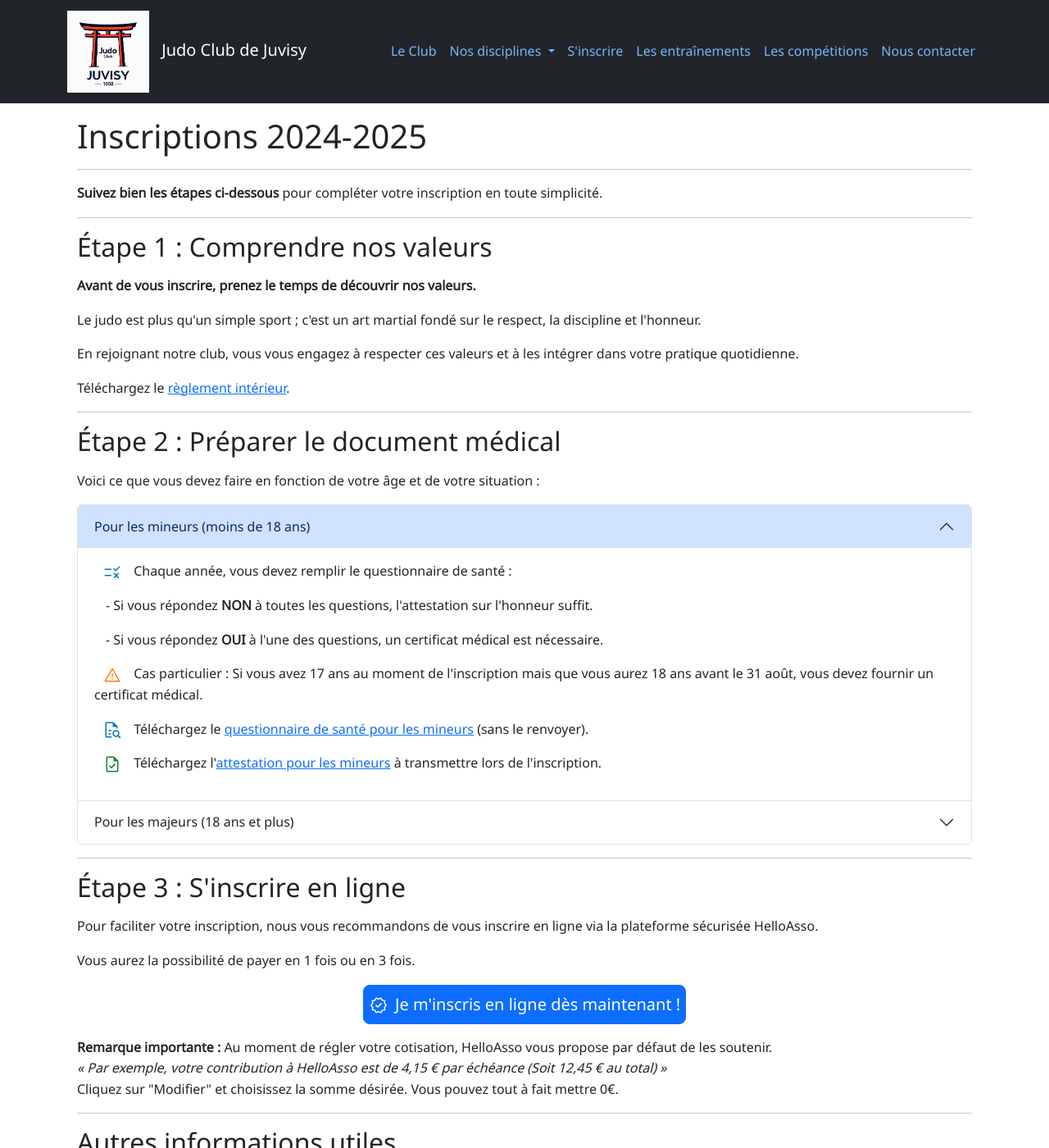
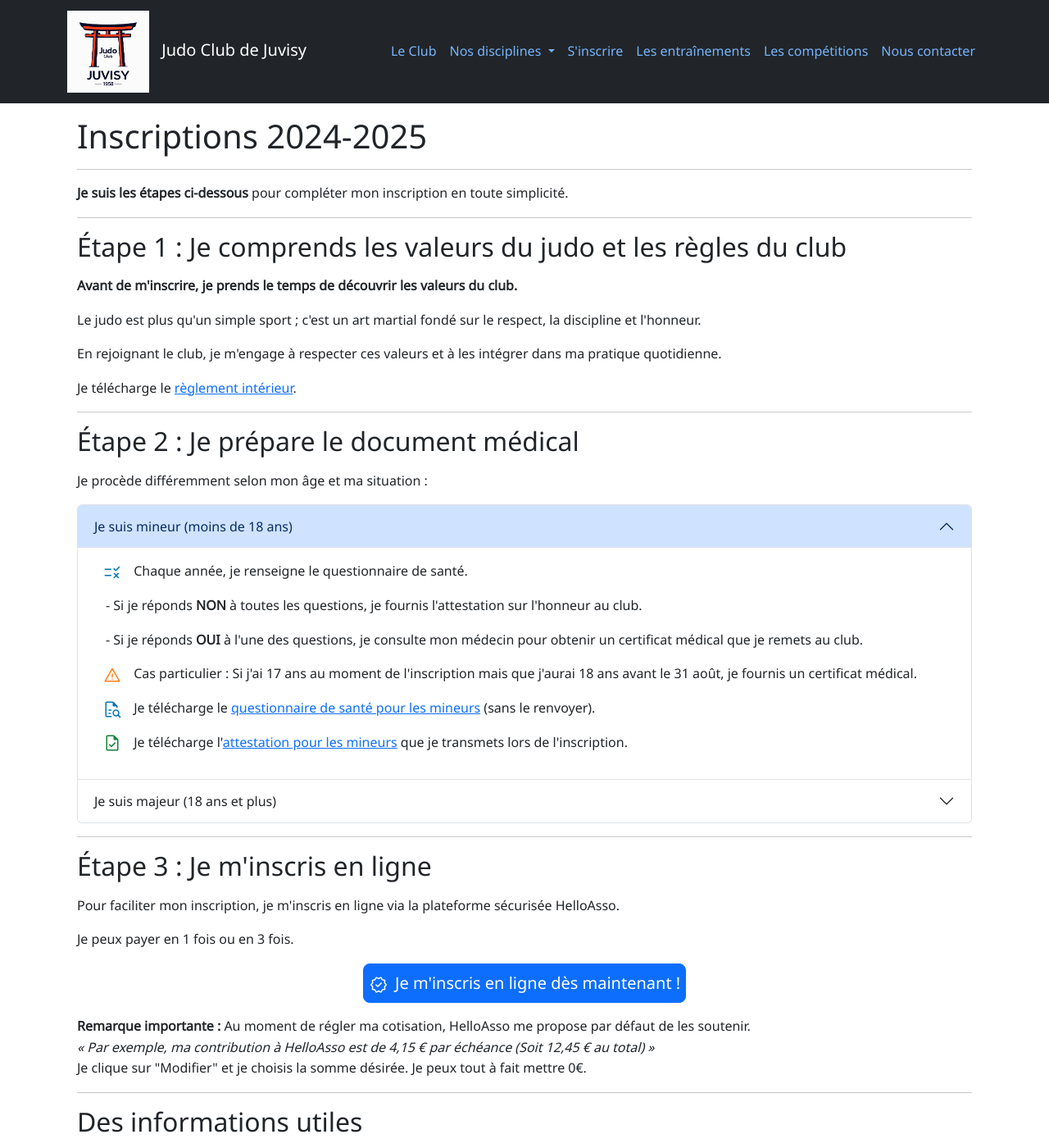
Before and after one commit to JudoClubJuvisy/website2, a Jekyll site: the page built from inscription.html, in a window 1280 px wide and 1400 px high. Shown: the whole window at 82% size. Built offline with Jekyll 4.4.1, drawn with Linux system fonts in a browser that asks for light colours; some of the changed text lies outside the part shown.

Commit message:
Mise à jour de la page inscription
simplification de la page. plus d'explications sur les cotisations et les remises

```diff
--- a/inscription.html
+++ b/inscription.html
@@ -11,25 +11,25 @@
     <hr>
 
     <!-- Introduction sur la procédure d'inscription -->
-    <p><strong>Suivez bien les étapes ci-dessous</strong> pour compléter votre inscription en toute simplicité.</p>
+    <p><strong>Je suis les étapes ci-dessous</strong> pour compléter mon inscription en toute simplicité.</p>
 
     <hr>
 
     <!-- Étape 1 : Connaître les valeurs du club -->
-    <h2>Étape 1 : Comprendre nos valeurs</h2>
+    <h2>Étape 1 : Je comprends les valeurs du judo et les règles du club</h2>
 
-    <p><strong>Avant de vous inscrire, prenez le temps de découvrir nos valeurs.</strong></p>
+    <p><strong>Avant de m'inscrire, je prends le temps de découvrir les valeurs du club.</strong></p>
     <p>Le judo est plus qu'un simple sport ; c'est un art martial fondé sur le respect, la discipline et l'honneur.</p>
-    <p>En rejoignant notre club, vous vous engagez à respecter ces valeurs et à les intégrer dans votre pratique quotidienne.</p>
+    <p>En rejoignant le club, je m'engage à respecter ces valeurs et à les intégrer dans ma pratique quotidienne.</p>
 
-    <p>Téléchargez le <a href="{{ '/assets/files/reglement_interieur.pdf' | relative_url }}" aria-label="Télécharger le règlement intérieur du Judo Club de Juvisy">règlement intérieur</a>.</p>
+    <p>Je télécharge le <a href="{{ '/assets/files/reglement_interieur.pdf' | relative_url }}" aria-label="Télécharger le règlement intérieur du Judo Club de Juvisy">règlement intérieur</a>.</p>
 
     <hr>
 
     <!-- Étape 2 : Documents médicaux -->
-    <h2>Étape 2 : Préparer le document médical</h2>
+    <h2>Étape 2 : Je prépare le document médical</h2>
 
-    <p>Voici ce que vous devez faire en fonction de votre âge et de votre situation :</p>
+    <p>Je procède différemment selon mon âge et ma situation :</p>
 
     <div class="accordion" id="medicalDocumentsAccordion">
 
@@ -37,28 +37,28 @@
         <div class="accordion-item">
             <h3 class="accordion-header" id="headingMinors">
                 <button class="accordion-button" type="button" data-bs-toggle="collapse" data-bs-target="#collapseMinors" aria-expanded="true" aria-controls="collapseMinors">
-                    Pour les mineurs (moins de 18 ans)
+                    Je suis mineur (moins de 18 ans)
                 </button>
             </h3>
             <div id="collapseMinors" class="accordion-collapse collapse show" aria-labelledby="headingMinors" data-bs-parent="#medicalDocumentsAccordion">
                 <div class="accordion-body">
                     <p>
                         <img src="{{ '/assets/icons/rule_24dp_5F6368_FILL0_wght300_GRAD0_opsz24.svg' | relative_url }}" alt="Icône de diagnostic" class="icon icon-blue">
-                        Chaque année, vous devez remplir le questionnaire de santé :
+                        Chaque année, je renseigne le questionnaire de santé.
                     </p>
-                    <p class="indent-response">- Si vous répondez <strong>NON</strong> à toutes les questions, l'attestation sur l'honneur suffit.</p>
-                    <p class="indent-response">- Si vous répondez <strong>OUI</strong> à l'une des questions, un certificat médical est nécessaire.</p>
+                    <p class="indent-response">- Si je réponds <strong>NON</strong> à toutes les questions, je fournis l'attestation sur l'honneur au club.</p>
+                    <p class="indent-response">- Si je réponds <strong>OUI</strong> à l'une des questions, je consulte mon médecin pour obtenir un certificat médical que je remets au club.</p>
                     <p>
                         <img src="{{ '/assets/icons/warning_24dp_5F6368_FILL0_wght300_GRAD0_opsz24.svg' | relative_url }}" alt="Icône d'avertissement" class="icon icon-orange">
-                        Cas particulier : Si vous avez 17 ans au moment de l'inscription mais que vous aurez 18 ans avant le 31 août, vous devez fournir un certificat médical.
+                        Cas particulier : Si j'ai 17 ans au moment de l'inscription mais que j'aurai 18 ans avant le 31 août, je fournis un certificat médical.
                     </p>
                     <p>
                         <img src="{{ '/assets/icons/quick_reference_all_24dp_5F6368_FILL0_wght300_GRAD0_opsz24.svg' | relative_url }}" alt="Icône de référence rapide" class="icon icon-blue">
-                        Téléchargez le <a href="https://www.ffjudo.com/uploads/elfinder/ACTUALITES/2023/ACTU%20TERRITOIRES/QUESTIONNAIRE%20ETAT%20DE%20SANTE%20DU%20SPORTIF%20MINEUR.pdf" target="_blank" aria-label="Télécharger le questionnaire de santé pour les mineurs, ouvre un nouvel onglet">questionnaire de santé pour les mineurs</a> (sans le renvoyer).
+                        Je télécharge le <a href="https://www.ffjudo.com/uploads/elfinder/ACTUALITES/2023/ACTU%20TERRITOIRES/QUESTIONNAIRE%20ETAT%20DE%20SANTE%20DU%20SPORTIF%20MINEUR.pdf" target="_blank" aria-label="Télécharger le questionnaire de santé pour les mineurs, ouvre un nouvel onglet">questionnaire de santé pour les mineurs</a> (sans le renvoyer).
                     </p>
                     <p>
                         <img src="{{ '/assets/icons/task_24dp_5F6368_FILL0_wght300_GRAD0_opsz24.svg' | relative_url }}" alt="Icône de tâche" class="icon icon-green">
-                        Téléchargez l'<a href="https://www.ffjudo.com/uploads/elfinder/ACTUALITES/2023/DIVERS/ATTESTATION%20questionnaire%20sant%C3%A9%20SPORT%20mineurs.pdf" target="_blank" aria-label="Télécharger l'attestation pour les mineurs, ouvre un nouvel onglet">attestation pour les mineurs</a> à transmettre lors de l'inscription.
+                        Je télécharge l'<a href="https://www.ffjudo.com/uploads/elfinder/ACTUALITES/2023/DIVERS/ATTESTATION%20questionnaire%20sant%C3%A9%20SPORT%20mineurs.pdf" target="_blank" aria-label="Télécharger l'attestation pour les mineurs, ouvre un nouvel onglet">attestation pour les mineurs</a> que je transmets lors de l'inscription.
                     </p>
                 </div>
             </div>
@@ -68,34 +68,34 @@
         <div class="accordion-item">
             <h3 class="accordion-header" id="headingAdults">
                 <button class="accordion-button collapsed" type="button" data-bs-toggle="collapse" data-bs-target="#collapseAdults" aria-expanded="false" aria-controls="collapseAdults">
-                    Pour les majeurs (18 ans et plus)
+                    Je suis majeur (18 ans et plus)
                 </button>
             </h3>
             <div id="collapseAdults" class="accordion-collapse collapse" aria-labelledby="headingAdults" data-bs-parent="#medicalDocumentsAccordion">
                 <div class="accordion-body">
                     <p>
                         <img src="{{ '/assets/icons/stethoscope_24dp_5F6368_FILL0_wght300_GRAD0_opsz24.svg' | relative_url }}" alt="Icône de stéthoscope" class="icon icon-green">
-                        Première inscription : Fournissez un certificat médical datant de moins d'un an.
+                        Pour ma première inscription, je fournis un certificat médical datant de moins d'un an.
                     </p>
                     <p>
                         <img src="{{ '/assets/icons/diagnosis_24dp_5F6368_FILL0_wght300_GRAD0_opsz24.svg' | relative_url }}" alt="Icône de diagnostic" class="icon icon-blue">
-                        Déjà licencié : Remplissez le questionnaire de santé :
+                        Si je suis déjà licencié, je remplis le questionnaire de santé.
                     </p>
-                    <p class="indent-response">- Si vous répondez <strong>NON</strong> à toutes les questions, l'attestation sur l'honneur suffit.</p>
-                    <p class="indent-response">- Si vous répondez <strong>OUI</strong> à l'une des questions, un certificat médical est nécessaire.</p>
+                    <p class="indent-response">- Si je réponds <strong>NON</strong> à toutes les questions, je fournis l'attestation sur l'honneur au club.</p>
+                    <p class="indent-response">- Si je réponds <strong>OUI</strong> à l'une des questions, je consulte mon médecin pour obtenir un certificat médical que je remets au club.</p>
                     <p>
                         <img src="{{ '/assets/icons/warning_24dp_5F6368_FILL0_wght300_GRAD0_opsz24.svg' | relative_url }}" alt="Icône d'avertissement" class="icon icon-orange">
-                        Cas particuliers : Si vous avez 30, 35, 40 ans... entre le 1er septembre et le 31 août de l'année suivante, vous devez fournir un certificat médical.
+                        Cas particulier : Si j'ai 30, 35, 40 ans... entre le 1er septembre et le 31 août de l'année suivante, je fournis un certificat médical.
                     </p>
                     <p>
                         <img src="{{ '/assets/icons/quick_reference_all_24dp_5F6368_FILL0_wght300_GRAD0_opsz24.svg' | relative_url }}" alt="Icône de référence rapide" class="icon icon-blue">
-                        Téléchargez le <a href="https://www.formulaires.service-public.fr/gf/cerfa_15699.do" target="_blank" aria-label="Télécharger le questionnaire de santé pour les majeurs, ouvre un nouvel onglet">questionnaire de santé pour les majeurs</a> (sans le renvoyer).
+                        Je télécharge le <a href="https://www.formulaires.service-public.fr/gf/cerfa_15699.do" target="_blank" aria-label="Télécharger le questionnaire de santé pour les majeurs, ouvre un nouvel onglet">questionnaire de santé pour les majeurs</a> (sans le renvoyer).
                     </p>
                     <p>
                         <img src="{{ '/assets/icons/task_24dp_5F6368_FILL0_wght300_GRAD0_opsz24.svg' | relative_url }}" alt="Icône de tâche" class="icon icon-green">
-                        Téléchargez l'<a href="https://www.ffjudo.com/uploads/elfinder/ACTUALITES/2023/DIVERS/ATTESTATION%20QS%20sport%20majeur.pdf" target="_blank" aria-label="Télécharger l'attestation pour les majeurs, ouvre un nouvel onglet">attestation pour les majeurs</a> à transmettre lors de l'inscription.
+                        Je télécharge l'<a href="https://www.ffjudo.com/uploads/elfinder/ACTUALITES/2023/DIVERS/ATTESTATION%20QS%20sport%20majeur.pdf" target="_blank" aria-label="Télécharger l'attestation pour les majeurs, ouvre un nouvel onglet">attestation pour les majeurs</a> que je transmets lors de l'inscription.
                     </p>
-                    <p>Pour les compétitions adultes, vous devez fournir un certificat médical de moins de 6 mois comportant la mention autorisant la pratique du judo en compétition.</p>
+                    <p>Pour les compétitions adultes, je fournis un certificat médical de moins de 6 mois comportant la mention autorisant la pratique du judo en compétition.</p>
                 </div>
             </div>
         </div>
@@ -105,10 +105,10 @@
     <hr>
 
     <!-- Étape 3 : Inscription en ligne -->
-    <h2>Étape 3 : S'inscrire en ligne</h2>
+    <h2>Étape 3 : Je m'inscris en ligne</h2>
 
-	<p>Pour faciliter votre inscription, nous vous recommandons de vous inscrire en ligne via la plateforme sécurisée HelloAsso.</p>
-	<p>Vous aurez la possibilité de payer en 1 fois ou en 3 fois.</p>
+    <p>Pour faciliter mon inscription, je m'inscris en ligne via la plateforme sécurisée HelloAsso.</p>
+    <p>Je peux payer en 1 fois ou en 3 fois.</p>
 
     <div class="text-center my-3">
         <a href="https://www.helloasso.com/associations/judo-club-de-juvisy/adhesions/cotisation-annuelle-2024-2025" class="btn btn-primary btn-lg btn-inscription" role="button">
@@ -117,15 +117,15 @@
         </a>
     </div>
 
-    <p><strong>Remarque importante :</strong> Au moment de régler votre cotisation, HelloAsso vous propose par défaut de les soutenir.</br>
-    <em>« Par exemple, votre contribution à HelloAsso est de 4,15 € par échéance (Soit 12,45 € au total) »</em></br>
-    Cliquez sur "Modifier" et choisissez la somme désirée. Vous pouvez tout à fait mettre 0€.</p>
+    <p><strong>Remarque importante :</strong> Au moment de régler ma cotisation, HelloAsso me propose par défaut de les soutenir.</br>
+    <em>« Par exemple, ma contribution à HelloAsso est de 4,15 € par échéance (Soit 12,45 € au total) »</em></br>
+    Je clique sur "Modifier" et je choisis la somme désirée. Je peux tout à fait mettre 0€.</p>
 
     <hr>
 
     <!-- Autres informations -->
-    <h2>Autres informations utiles</h2>
-    <p>Une permanence sera tenue tous les samedis du mois de septembre 2024 au Gymnase Delaune (38 rue Paul Doumer, Juvisy) durant les heures d'entraînements.</p>
+    <h2>Des informations utiles</h2>
+    <p>Une permanence est tenue tous les samedis du mois de septembre 2024 au Gymnase Delaune (38 rue Paul Doumer, Juvisy) durant les heures d'entraînements.</p>
 
     <div class="accordion" id="additionalInfoAccordion">
 
@@ -138,13 +138,13 @@
             </h3>
             <div id="collapsePayment" class="accordion-collapse collapse" aria-labelledby="headingPayment" data-bs-parent="#additionalInfoAccordion">
                 <div class="accordion-body">
-                    <p>Vous pouvez régler la cotisation de plusieurs façons :</p>
+                    <p>Je peux régler la cotisation de plusieurs façons :</p>
                     <ul>
-                        <li><strong>En ligne :</strong> lors de votre inscription via HelloAsso</li>
+                        <li><strong>En ligne :</strong> lors de mon inscription via HelloAsso</li>
                         <li><strong>Par carte bancaire :</strong> au stand du club lors de la journée des associations le <strong>dimanche 8 septembre 2024</strong>, de 9h à 18h, au parc des Grottes à Juvisy-sur-Orge.</li>
                         <li><strong>Par chèque :</strong> à l'ordre du Judo Club de Juvisy.</li>
                     </ul>
-                    <p>Notre association accepte le Pass’sport (du ministère des sports) ainsi que les Chèques-vacances et les Coupons sport de l'ANCV.</p>
+                    <p>Le club accepte le Pass’sport (du ministère des sports) ainsi que les Chèques-vacances et les Coupons sport de l'ANCV.</p>
                 </div>
             </div>
         </div>
@@ -168,46 +168,28 @@
                         <tbody>
                             <tr>
                                 <td>Baby Judo</td>
-                                <td>140€</td>
+                                <td>181€ (dont 41€ pour la licence)</td>
                             </tr>
                             <tr>
                                 <td>Judo Enfant</td>
-                                <td>170€</td>
+                                <td>211€ (dont 41€ pour la licence)</td>
                             </tr>
                             <tr>
                                 <td>Judo Adulte</td>
-                                <td>170€</td>
+                                <td>211€ (dont 41€ pour la licence)</td>
                             </tr>
                             <tr>
                                 <td>Ju-Jitsu / Self-défense</td>
-                                <td>130€</td>
+                                <td>171€ (dont 41€ pour la licence)</td>
                             </tr>
                             <tr>
                                 <td>Taïso</td>
-                                <td>130€</td>
+                                <td>171€ (dont 41€ pour la licence)</td>
                             </tr>
                         </tbody>
                     </table>
-
-                    <!-- Frais administratifs -->
-                    <table class="table table-bordered">
-                        <thead>
-                            <tr>
-                                <th>+ Frais administratif</th>
-                                <th>Coût</th>
-                            </tr>
-                        </thead>
-                        <tbody>
-                            <tr>
-                                <td>Licence FFJDA annuelle obligatoire</td>
-                                <td>41€</td>
-                            </tr>
-                            <tr>
-                                <td>Passeport sportif judo (si compétitions officielles)</td>
-                                <td>8€</td>
-                            </tr>
-                        </tbody>
-                    </table>
+                    <p>La licence FFJDA annuelle est obligatoire pour plusieurs raisons essentielles : la couverture d'assurance, la participation aux compétitions, la reconnaissance officielle du club et de ses membres, et l'accès aux grades.</p>
+                    <p>+ 8€ pour le passeport sportif judo si je participe aux compétitions officielles. Le passeport est valable 8 ans.</p>
                 </div>
             </div>
         </div>
@@ -221,11 +203,43 @@
             </h3>
             <div id="collapseDiscounts" class="accordion-collapse collapse" aria-labelledby="headingDiscounts" data-bs-parent="#additionalInfoAccordion">
                 <div class="accordion-body">
-                    <p>Des remises sont applicables si plusieurs adhésions sont effectuées dans un même foyer :</p>
+                    <p>Parce que le club est familial, et que partager les disciplines en famille est une expérience unique, <strong>des remises sont offertes pour plusieurs adhésions</strong> au sein d'un même foyer :</p>
                     <ul>
                         <li>-10€ sur la deuxième cotisation</li>
                         <li>-20€ sur la troisième cotisation...</li>
                     </ul>
+                    <p>Exemple :</p>
+                    <table class="table table-bordered">
+                        <thead>
+                            <tr>
+                                <th>Membre de la famille</th>
+                                <th>Cotisation</th>
+                            </tr>
+                        </thead>
+                        <tbody>
+                            <tr>
+                                <td>Maman est inscrite au Ju-Jitsu</td>
+                                <td>Sa cotisation est de 171€</td>
+                            </tr>
+                            <tr>
+                                <td>Papa est inscrit au Taïso</td>
+                                <td>Sa cotisation est de 161€ (171€ -10€)</td>
+                            </tr>
+                            <tr>
+                                <td>La fille aînée est inscrite au Ju-Jitsu avec sa maman</td>
+                                <td>Sa cotisation est de 151€ (171€ -20€)</td>
+                            </tr>
+                            <tr>
+                                <td>La fille cadette est inscrite au judo</td>
+                                <td>Sa cotisation est de 181€ (211€ -30€)</td>
+                            </tr>
+                            <tr>
+                                <td>Le fils benjamin est inscrit au judo</td>
+                                <td>Sa cotisation est de 171€ (211€ -40€)</td>
+                            </tr>
+                        </tbody>
+                    </table>
+                    Les 5 membres de cette famille bénéficient d'une remise totale de 100€
                 </div>
             </div>
         </div>
```
